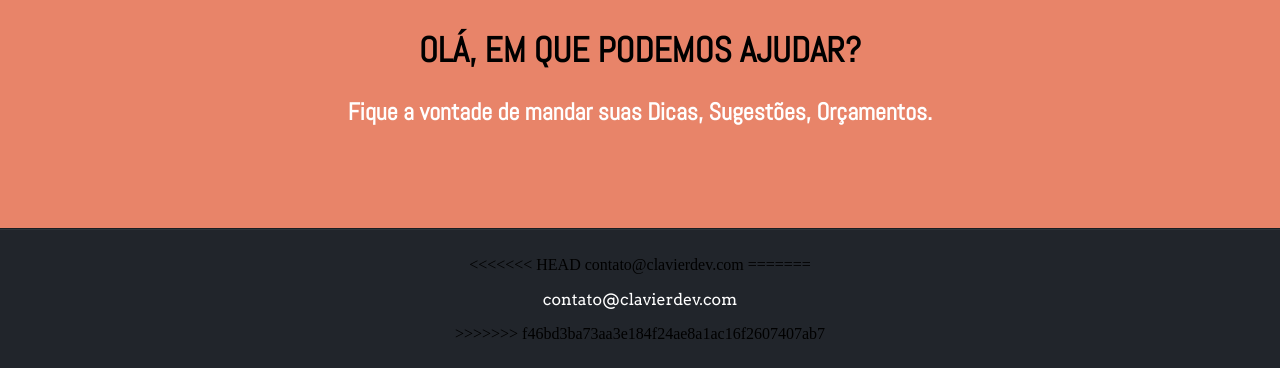
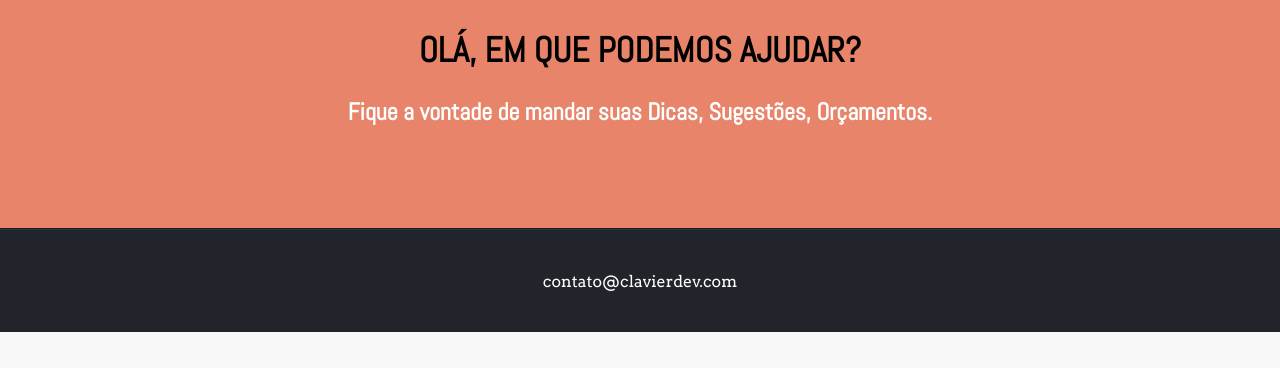
Before and after one commit to Jmallone/com.clavierdev, a PHP site: page / in a window 1280 px wide. Shown: the part 3600-3968 px from the top of the page. After the commit the page ends 3932 px from the top, so only its background shows below. Run offline with PHP 8.4, Linux system fonts and the light colour scheme.

Commit message:
ajustando a fonte do Menu

```diff
--- a/css/header.css
+++ b/css/header.css
@@ -211,6 +211,7 @@ header{
 	position: fixed;
 	z-index: 2;
 	height: 68px;
+	font-family: "Lato",sans-serif;
 }
 
 header img {
--- a/index.html
+++ b/index.html
@@ -196,12 +196,9 @@
 			</div>
 		</div>
 		<div id="rodape">
-<<<<<<< HEAD
-			contato@clavierdev.com
-			<?php echo "Ola"; ?>
-=======
+
 			<p>contato@clavierdev.com</p>
->>>>>>> f46bd3ba73aa3e184f24ae8a1ac16f2607407ab7
+
 		</div>
 	</body>
 </html>
```
